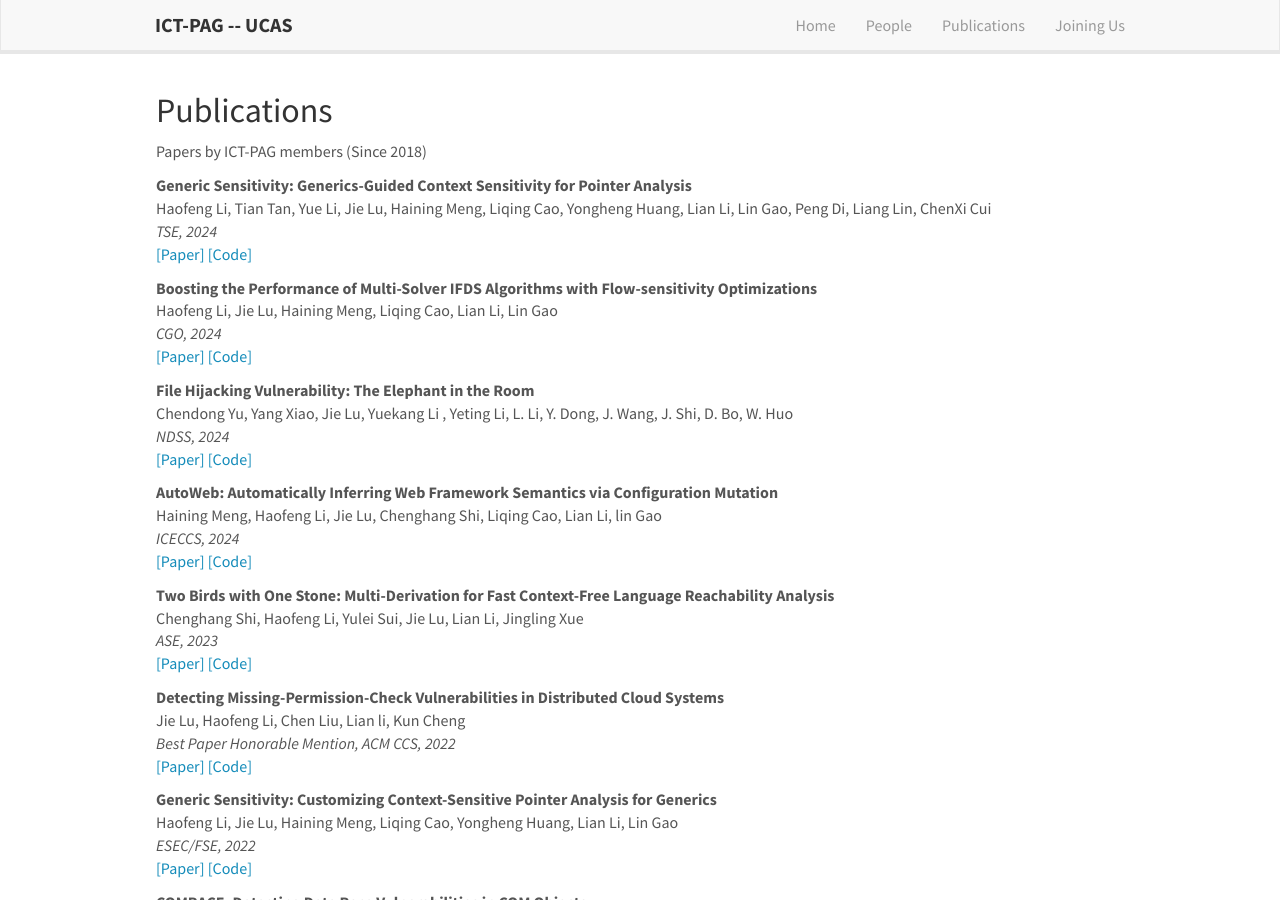
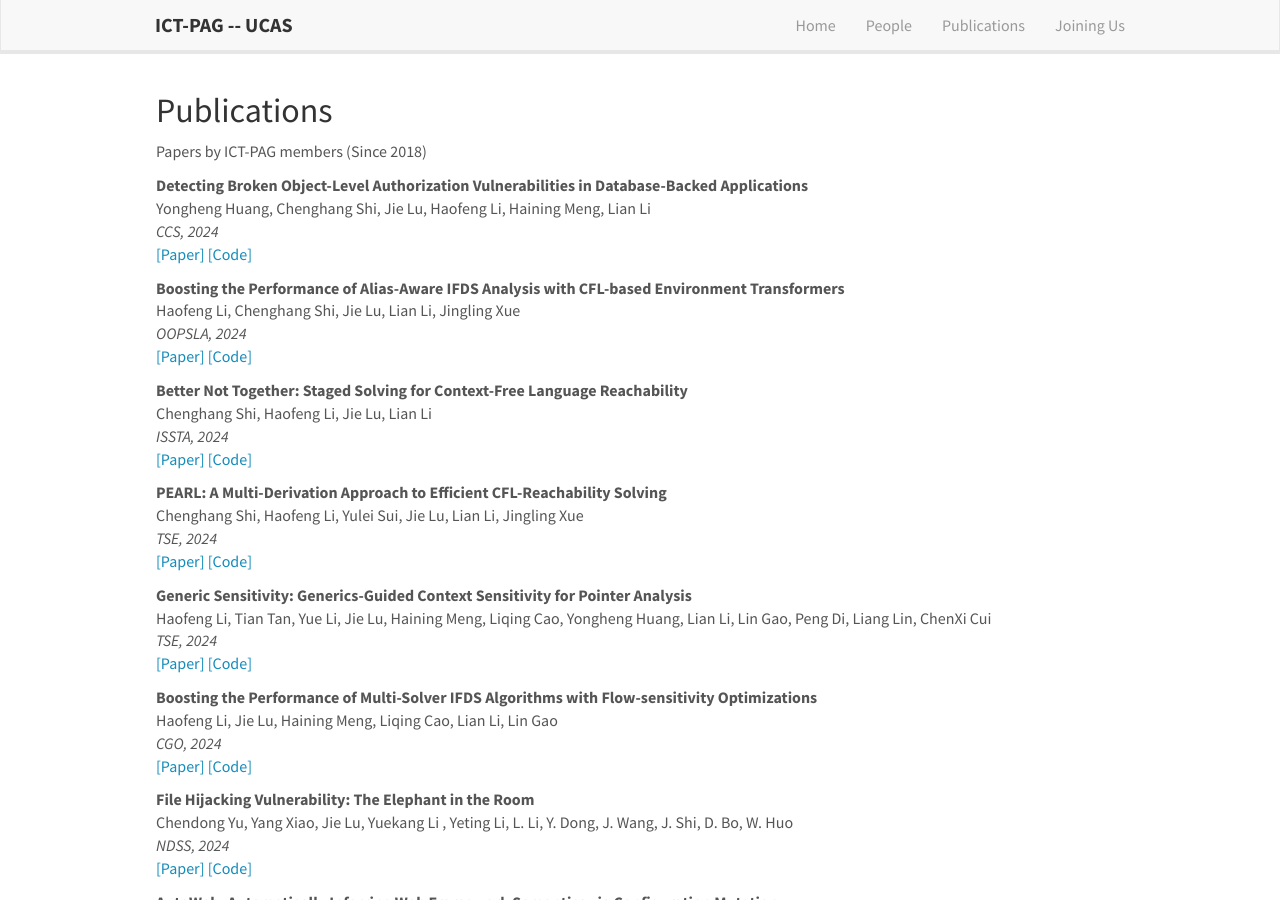
Before and after one commit to ict-pag/ict-pag.github.io, a Jekyll site: the page built from _pages/publications.md, in a window 1280 px wide and 900 px high. Built offline with Jekyll 4.4.1, drawn with Linux system fonts in a browser that asks for light colours; nearby versions of some CDN libraries.

Commit message:
update pubs

```diff
--- a/_data/publist.yml
+++ b/_data/publist.yml
@@ -1,3 +1,43 @@
+- title: "Detecting Broken Object-Level Authorization Vulnerabilities in Database-Backed Applications"
+  authors: Yongheng Huang, Chenghang Shi, Jie Lu, Haofeng Li, Haining Meng, Lian Li
+  venue: "CCS, 2024"
+  link:
+    url:
+    display: \[Paper\]
+  code:
+    url:
+    display: \[Code\]
+
+- title: "Boosting the Performance of Alias-Aware IFDS Analysis with CFL-based Environment Transformers"
+  authors: Haofeng Li, Chenghang Shi, Jie Lu, Lian Li, Jingling Xue
+  venue: "OOPSLA, 2024"
+  link:
+    url:
+    display: \[Paper\]
+  code:
+    url:
+    display: \[Code\]
+
+- title: "Better Not Together: Staged Solving for Context-Free Language Reachability"
+  authors: Chenghang Shi, Haofeng Li, Jie Lu, Lian Li
+  venue: "ISSTA, 2024"
+  link:
+    url:
+    display: \[Paper\]
+  code:
+    url:
+    display: \[Code\]
+
+- title: "PEARL: A Multi-Derivation Approach to Efficient CFL-Reachability Solving"
+  authors: Chenghang Shi, Haofeng Li, Yulei Sui, Jie Lu, Lian Li, Jingling Xue
+  venue: "TSE, 2024"
+  link:
+    url:
+    display: \[Paper\]
+  code:
+    url:
+    display: \[Code\]
+
 - title: "Generic Sensitivity: Generics-Guided Context Sensitivity for Pointer Analysis"
   authors: Haofeng Li, Tian Tan, Yue Li, Jie Lu, Haining Meng, Liqing Cao, Yongheng Huang, Lian Li, Lin Gao, Peng Di, Liang Lin, ChenXi Cui
   venue: "TSE, 2024"
```
